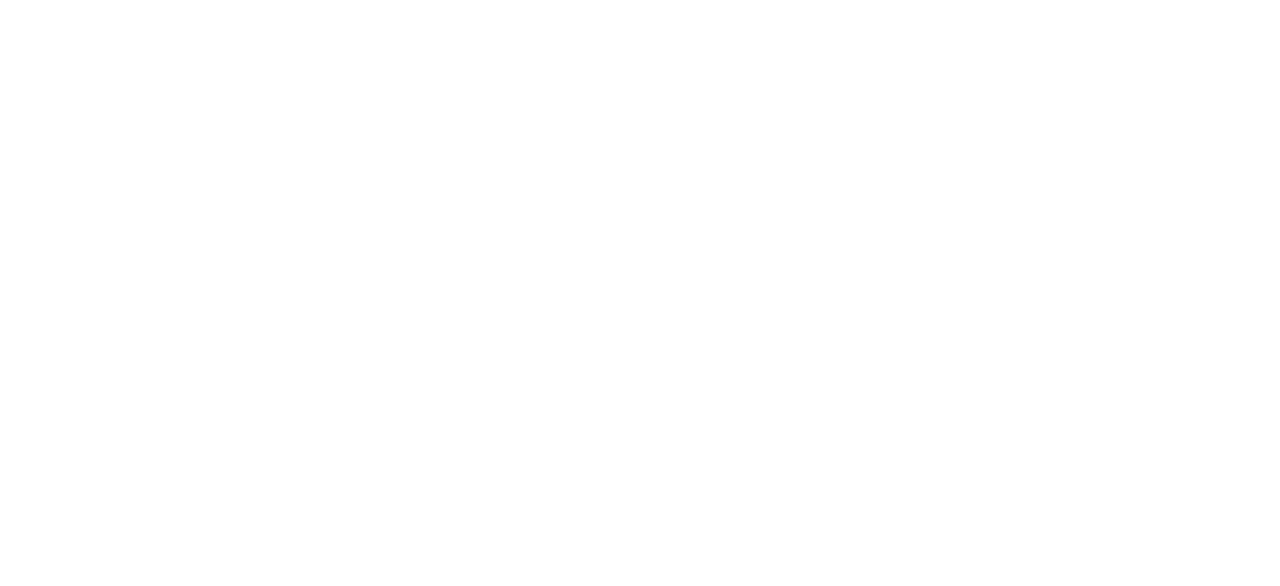
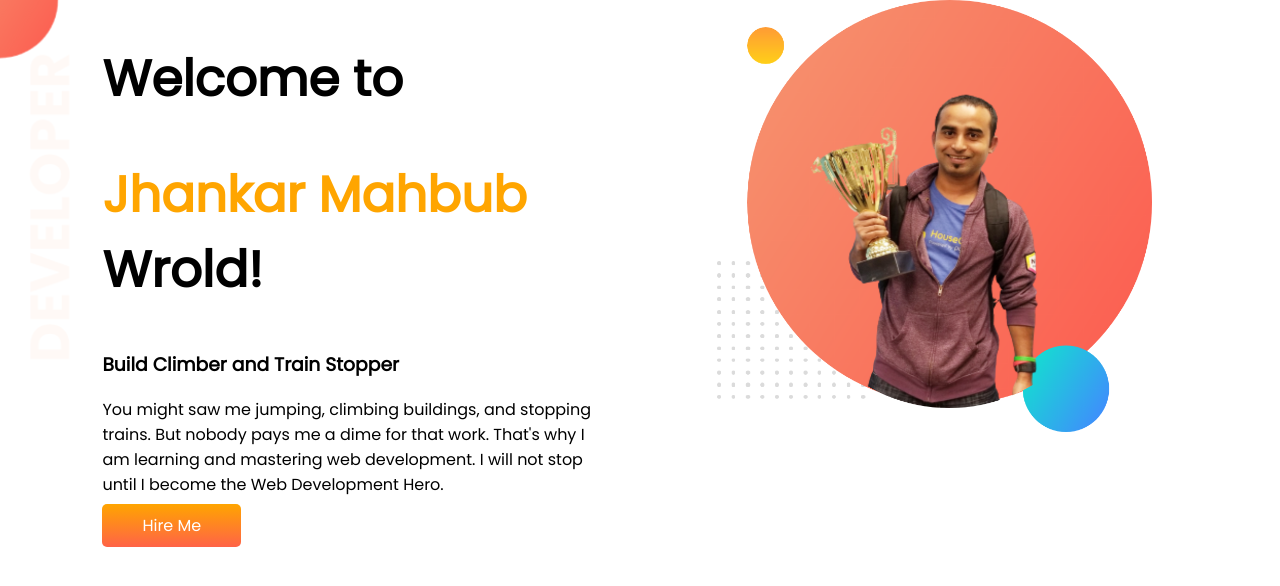
Before and after one commit to Promi-se/developer-portfolio, a plain HTML site: page index.html in a window 1280 px wide. Drawn offline with Linux system fonts and the light colour scheme.

Commit message:
top banner added

```diff
--- a/index.html
+++ b/index.html
@@ -1,13 +1,34 @@
 <!DOCTYPE html>
 <html lang="en">
+
 <head>
     <meta charset="UTF-8">
     <meta http-equiv="X-UA-Compatible" content="IE=edge">
     <meta name="viewport" content="width=device-width, initial-scale=1.0">
     <title>Jhanker Portfolio</title>
+    <link rel="preconnect" href="https://fonts.googleapis.com">
+    <link rel="preconnect" href="https://fonts.gstatic.com" crossorigin>
+    <link href="https://fonts.googleapis.com/css2?family=Poppins&display=swap" rel="stylesheet">
     <link rel="stylesheet" href="style.css">
 </head>
+
 <body>
+    <section class="top-banner">
+        <div class="half-width">
+            <h1>Welcome to</h1>
+            <h1><span class="orange-color">Jhankar Mahbub</span> Wrold!</h1>
+            <h3>Build Climber and Train Stopper</h3>
+            <P>You might saw me jumping, climbing buildings, and stopping trains. But nobody pays me a dime for that
+                work.
+                That's why I am learning and mastering web development. I will not stop until I become the Web
+                Development
+                Hero.</P>
+            <a class="link-button" target="_blank" href="https://www.linkedin.com/company/programminghero/">Hire Me</a>
+        </div>
+        <div class="half-width">
+            <img src="images/jhanker.png" alt="jhankermahbub">
+        </div>
+    </section>
+</body>
 
-</body>
 </html>
--- a/style.css
+++ b/style.css
@@ -0,0 +1,32 @@
+body{
+    font-family: 'Poppins', sans-serif;
+    margin: 0;
+}
+h1{
+    font-size: 50px;
+}
+.orange-color{
+    color: orange;
+}
+section{
+    display: flex;
+}
+.half-width{
+    width: 40%;
+    padding-left: 8%;
+}
+.half-width img{
+    width: 85%;
+}
+.link-button{
+    text-decoration: none;
+    background-image: linear-gradient(orange, tomato);
+    color: white;
+    font-weight: 700px;
+    padding: 10px 40px;
+    border-radius: 5px;
+}
+.top-banner{
+    background-image: url(images/top-banner.png);
+    background-repeat: no-repeat;
+}
```
Also changed, not shown: images/dream-bg.png (added), images/exp-bg.png (added), images/jhankar.png (added), images/jhankar2.png (added), images/jhanker.png (added), images/my-bg.png (added), images/my-bg2.png (added), images/top-banner.png (added), 7 other files.
